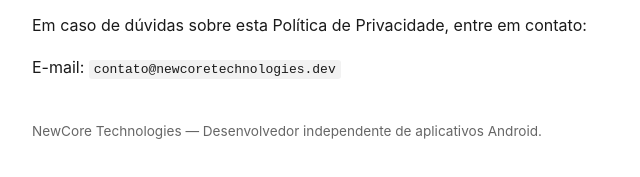
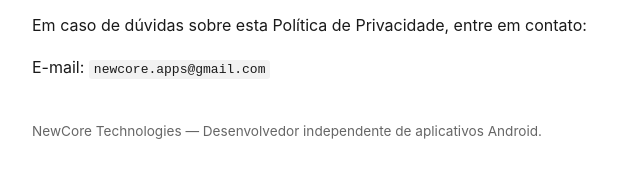
Before and after one commit to maicfel/toycalc-privacy, a plain HTML site: page wallpaper-app.html in a window 1280 px wide. Shown: the part 1957-2134 px from the top of the page, 228-868 px from the left. Drawn offline with Linux system fonts and the light colour scheme.

Commit message:
Update wallpaper-app.html

```diff
--- a/wallpaper-app.html
+++ b/wallpaper-app.html
@@ -96,7 +96,7 @@
 
 <h2>9. Contato</h2>
 <p>Em caso de dúvidas sobre esta Política de Privacidade, entre em contato:</p>
-<p>E-mail: <code><!-- TODO: seu e-mail --> contato@newcoretechnologies.dev</code></p>
+<p>E-mail: <code><!-- TODO: seu e-mail --> newcore.apps@gmail.com</code></p>
 
 <footer>
   <p>NewCore Technologies — Desenvolvedor independente de aplicativos Android.</p>
```
